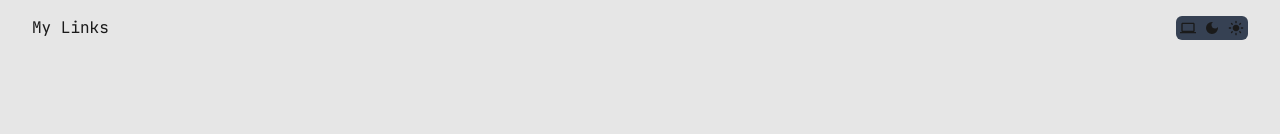
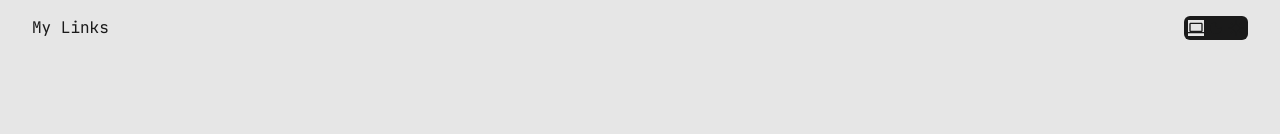
Before and after one commit to kenaioz/my-links, a Next.js app: page / in a window 1280 px wide. Shown: the top 134 px of the page. Built offline with nearby package versions, Linux system fonts and the light colour scheme.

Commit message:
improve theme switcher

```diff
--- a/src/components/ui/ThemeSwitcher.tsx
+++ b/src/components/ui/ThemeSwitcher.tsx
@@ -1,36 +1,65 @@
 "use client";
-
-import { useEffect } from "react";
+import React from "react";
 import { MdComputer, MdDarkMode, MdLightMode } from "react-icons/md";
 
+type Theme = "dark" | "light" | "system";
+
 function ThemeSwitcher() {
-  useEffect(() => {
-    console.log(localStorage.theme);
+  const [theme, setTheme] = React.useState<Theme>("system");
 
-    document.documentElement.classList.toggle(
-      "dark",
-      localStorage.theme === "dark" ||
-        (!("theme" in localStorage) &&
-          window.matchMedia("(prefers-color-scheme: dark)").matches),
-    );
-  });
+  React.useEffect(() => {
+    const media = window.matchMedia("(prefers-color-scheme: dark)");
+    const stored = localStorage.getItem("theme") as "dark" | "light" | null;
 
-  function changeTheme(theme: "dark" | "light") {
-    localStorage.theme = theme;
+    const effectiveTheme = stored || "system";
+    setTheme(effectiveTheme);
+
+    const applyTheme = () => {
+      const isDark = stored === "dark" || (!stored && media.matches);
+      document.documentElement.classList.toggle("dark", isDark);
+    };
+
+    applyTheme();
+    media.addEventListener("change", applyTheme);
+
+    return () => {
+      media.removeEventListener("change", applyTheme);
+    };
+  }, []);
+
+  function changeTheme(newTheme: "dark" | "light") {
+    localStorage.setItem("theme", newTheme);
+    setTheme(newTheme);
+    document.documentElement.classList.toggle("dark", newTheme === "dark");
   }
 
+  function resetTheme() {
+    localStorage.removeItem("theme");
+    setTheme("system");
+    const prefersDark = window.matchMedia(
+      "(prefers-color-scheme: dark)",
+    ).matches;
+    document.documentElement.classList.toggle("dark", prefersDark);
+  }
+
+  const buttonClass = (current: Theme) =>
+    `btn-theme ${theme === current && "bg-background text-foreground"}`;
+
   return (
-    <div className="flex items-center justify-between rounded-md bg-gray-700">
-      <button
-        className="cursor-pointer rounded-md p-1 data-[theme]:bg-gray-800"
-        onClick={() => localStorage.removeItem("theme")}
-      >
+    <div className="bg-foreground flex items-center justify-between gap-1 rounded-md p-1">
+      <button className={buttonClass("system")} onClick={resetTheme}>
         <MdComputer />
       </button>
-      <button className="p-1" onClick={() => changeTheme("dark")}>
+      <button
+        className={buttonClass("dark")}
+        onClick={() => changeTheme("dark")}
+      >
         <MdDarkMode />
       </button>
-      <button className="p-1" onClick={() => changeTheme("light")}>
+      <button
+        className={buttonClass("light")}
+        onClick={() => changeTheme("light")}
+      >
         <MdLightMode />
       </button>
     </div>
```
